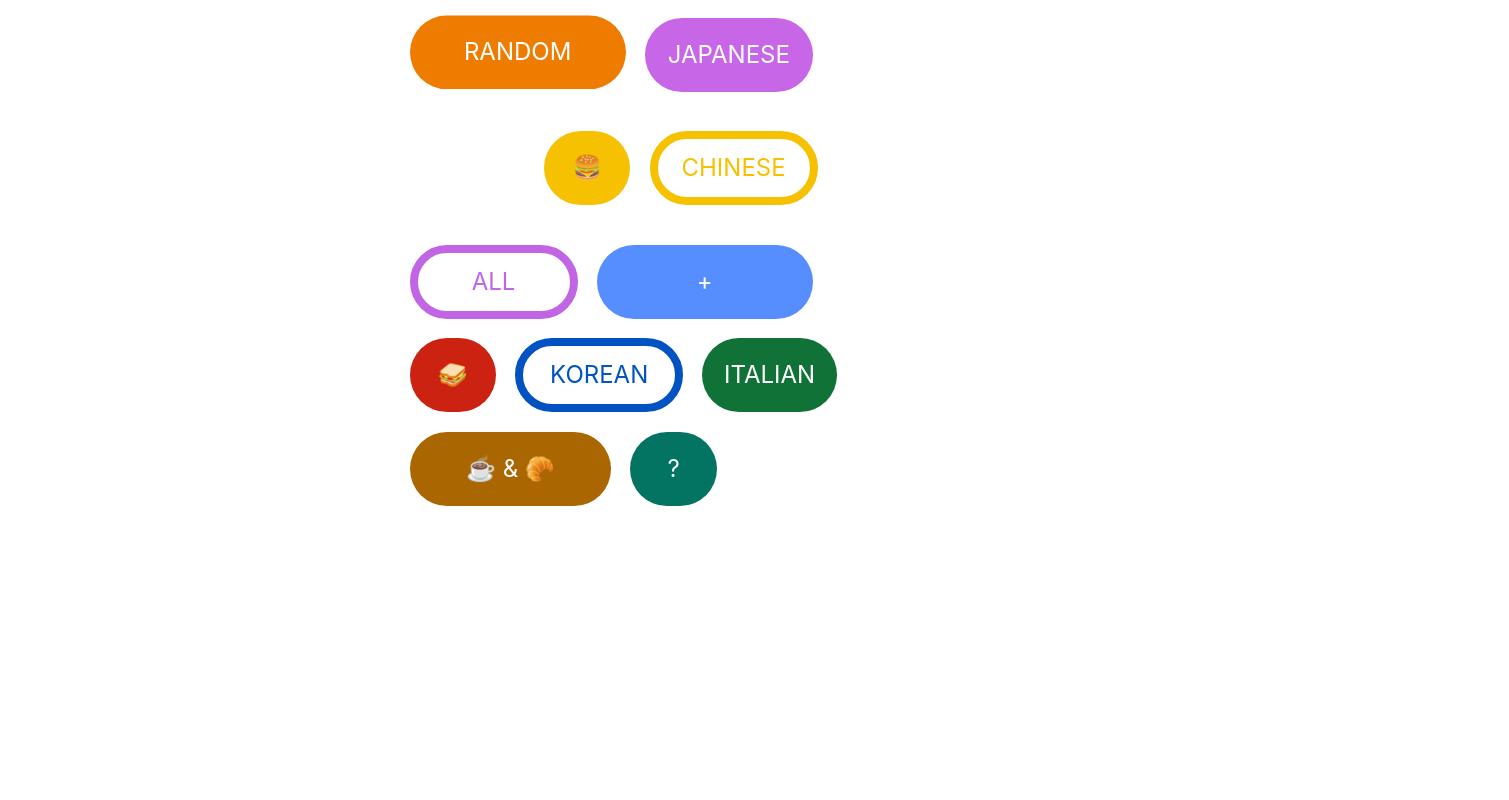
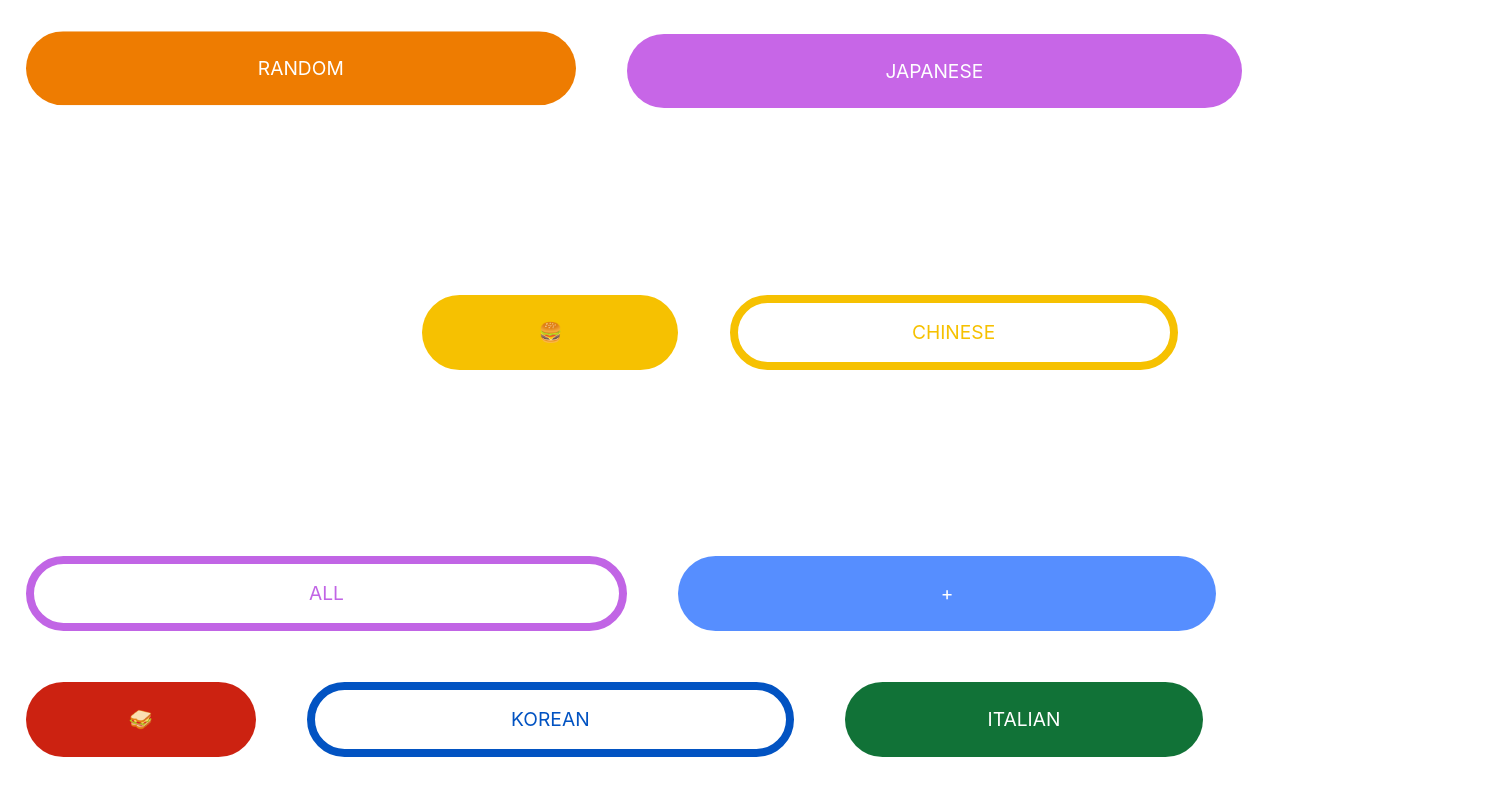
Before and after one commit to patiencendiligence/holy-water-lunch, a Next.js app: page / in a window 1280 px wide. Shown: the top 800 px of the page, 1509 px wide, since content can reach past the window. Built offline with nearby package versions, Linux system fonts and the light colour scheme.

Commit message:
style: Minor fix

```diff
--- a/components/common/Layout.tsx
+++ b/components/common/Layout.tsx
@@ -13,6 +13,7 @@ const HomeContainer = styled.div`
   right: 0;
   justify-content: space-evenly;
   align-items: center;
+  overflow: hidden;
 `;
 
 type Props = {
@@ -47,7 +48,7 @@ export default function Layout({ children }: Props) {
   }, [router]);
 
   return (
-    <div className="font-sans relative px-4 items-start sm:px-6 md:max-w-2xl md:px-4 lg:px-4 py-6 text-2xl">
+    <div className="font-sans relative px-4 items-start sm:px-6 md:px-4 lg:px-4 py-6 text-2xl mx-auto">
       <Seo title={title} />
       <HomeContainer>
         {title !== "Home" && (
--- a/components/common/Toast.tsx
+++ b/components/common/Toast.tsx
@@ -13,10 +13,9 @@ const Toast = (data: IToast) => {
       {!!data.isShow && (
         <div
           id={`toast-${data.type}`}
-          className="flex absolute items-center w-full p-4 mb-4 text-gray-500 bg-white rounded-lg shadow dark:text-gray-400 dark:bg-gray-800"
+          className="flex absolute items-center w-full p-4 mb-4 text-gray-400 bg-gray-800 rounded-lg shadow z-11"
           role="alert"
           style={{
-            zIndex: "100",
             top: "50%",
             left: "2%",
             width: "96%",
--- a/pages/index.tsx
+++ b/pages/index.tsx
@@ -10,28 +10,28 @@ const lunchType = [
   {
     name: "RANDOM",
     color: " #ee7c01",
-    width: "45%",
+    width: "43%",
     href: "/lunch/random",
     type: "normal",
   },
   {
     name: "JAPANESE",
     color: "#c766e7",
-    width: "35%",
+    width: "48%",
     href: "/lunch/japanese",
     type: "normal",
   },
   {
     name: "ASIAN",
     color: "#5390f2",
-    width: "28%",
+    width: "31%",
     href: "/lunch/asian",
     type: "svg",
   },
   {
     name: "🍔",
     color: "#f6c101",
-    width: "18%",
+    width: "20%",
     href: "/lunch/burger",
     type: "normal",
   },
@@ -45,14 +45,14 @@ const lunchType = [
   {
     name: "ALL",
     color: "#c165e5",
-    width: "35%",
+    width: "47%",
     href: "/lunch/LunchList",
     type: "normal",
   },
   {
     name: "+",
     color: " #568EFF",
-    width: "45%",
+    width: "42%",
     href: "/AddLunch",
     type: "normal",
   },
@@ -66,7 +66,7 @@ const lunchType = [
   {
     name: "KOREAN",
     color: "#0253c2",
-    width: "35%",
+    width: "38%",
     href: "/lunch/korean",
     type: "normal",
   },
@@ -92,7 +92,7 @@ export default function Home() {
   }, []);
   return (
     <>
-      <div className="mx-auto sm:px-0 lg:px-20 text-xl sm:w-full lg:w-1/2 text-gray-600 my-2 max-w-7xl">
+      <div className="sm:px-0 lg:px-15 text-md w-full text-gray-600 my-2 mx-auto">
         <>
           {lunchType.map((item: any, index: number) => (
             <Link href={item.href} key={index}>
--- a/pages/lunch/[type].tsx
+++ b/pages/lunch/[type].tsx
@@ -60,7 +60,7 @@ const Lunch = ({ lunchListData }: any) => {
     };
 
     return (
-      <div className="font-sans relative px-4 items-start sm:px-6 md:max-w-2xl md:px-4 lg:px-4 py-6 text-2xl">
+      <div className="font-sans relative px-4 items-start sm:px-6 max-w-2xl md:px-4 lg:px-4 py-6 text-2xl mx-auto">
         <h1 className="font-bold leading-7 text-slate-300">{name}</h1>
         <div className="mt-4 flex items-center gap-4">
           {/* <button
@@ -83,7 +83,7 @@ const Lunch = ({ lunchListData }: any) => {
         {imageUrl && imageUrl !== "" ? (
           <picture className="relative mx-auto my-4 block w-98 overflow-hidden rounded-lg bg-slate-800 shadow-xl shadow-slate-800 sm:rounded-xl lg:w-auto lg:rounded-2xl">
             <source
-              media="(max-width: 98vw)"
+              media="(max-width: 98%)"
               srcSet={imageUrl}
               width={150}
               height={150}
@@ -175,7 +175,7 @@ const Lunch = ({ lunchListData }: any) => {
                       spaceBetween: 0,
                     },
                     991: {
-                      slidesPerView: 2,
+                      slidesPerView: 1,
                     },
                   }}
                 >
```
Also changed, not shown: public/manifest.json.
